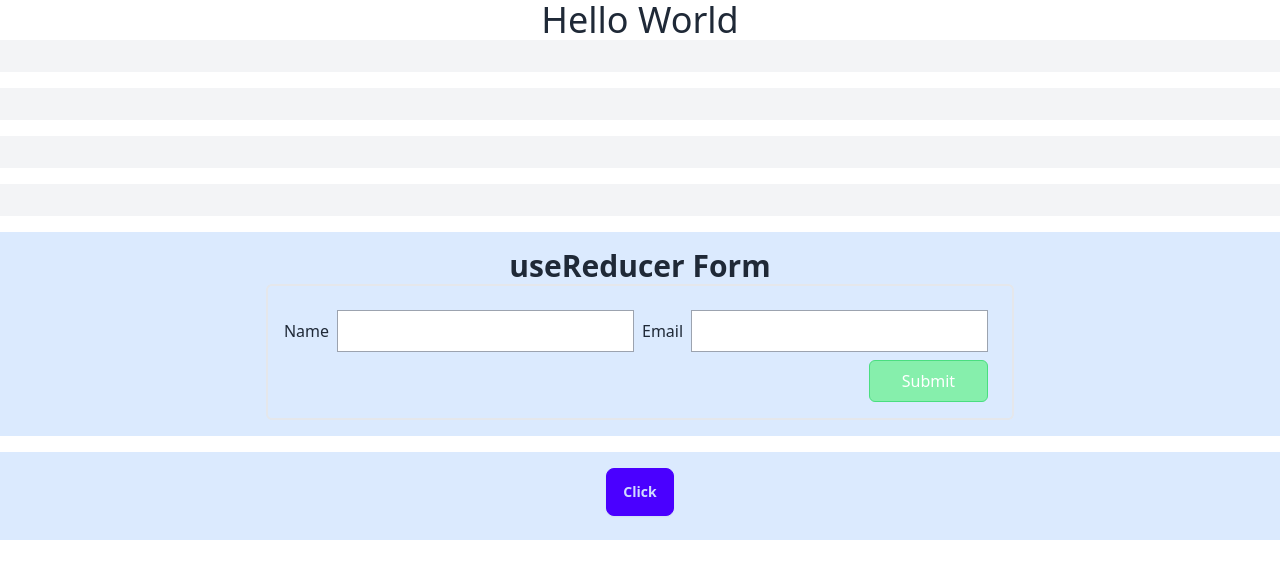
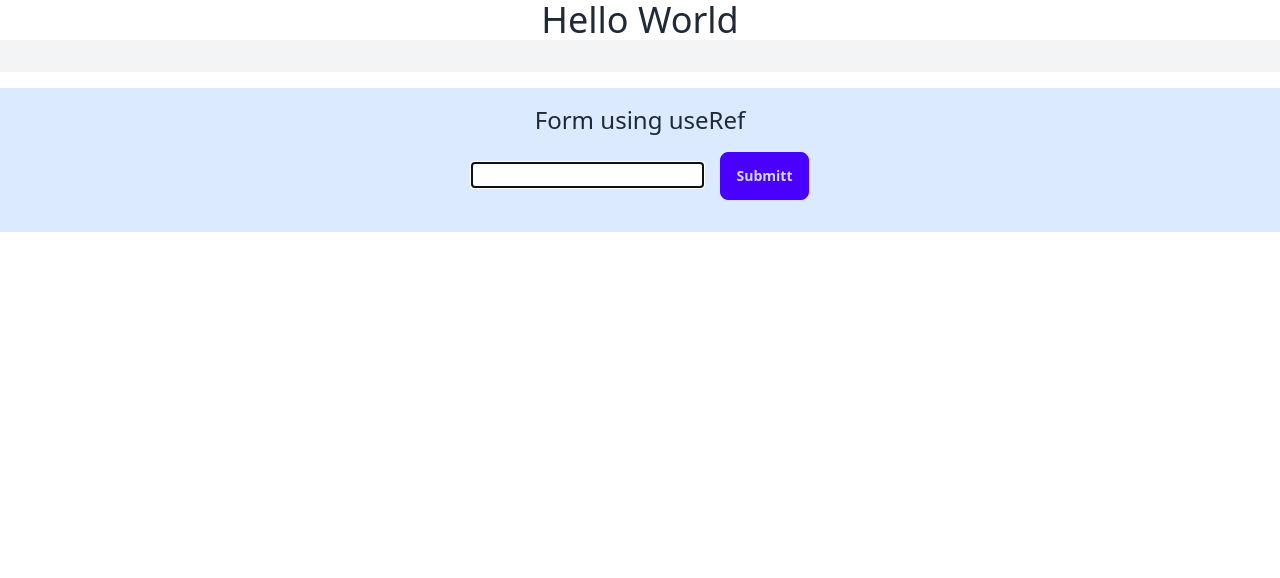
Before and after one commit to hasankarim18/react-type-script-basic, a React (Vite) app: page / in a window 1280 px wide. Shown: the top 578 px of the page. Built offline with nearby package versions, Linux system fonts and the light colour scheme.

Commit message:
useRef and dom accessing

```diff
--- a/src/App.tsx
+++ b/src/App.tsx
@@ -1,11 +1,13 @@
 // import { useState } from "react";
 import "./App.css";
+import FormUsingRef from "./pages/FormUsingRef";
 import UseEffectExample from "./pages/UseEffectExample";
 // import UseStateExample from "./pages/UseStateExample";
 // import Contact from "./pages/Contact";
 // import UserInfo from "./pages/UserInfo";
 // import ComplexForm from "./pages/ComplexForm";
 import UseReducerForm from "./pages/UseReducerForm";
+import UseRefExamples from "./pages/UseRefExamples";
 
 function App() {
   //   console.log('render');
@@ -18,14 +20,21 @@ function App() {
         <div className=" bg-gray-100   p-4">
           {/* <UseStateExample counter={counter} setCounter={setCounter} /> */}
         </div>
-        <div className="p-4 bg-gray-100 mt-4 ">{/* <Contact /> */}</div>
-        <div className="p-4 bg-gray-100 mt-4 ">{/* <UserInfo /> */}</div>
-        <div className="p-4 bg-gray-100 mt-4 ">{/* <ComplexForm /> */}</div>
-        <div className="p-4 bg-blue-100 mt-4 ">
+        {/* <div className="p-4 bg-gray-100 mt-4 "> <Contact /></div>
+        <div className="p-4 bg-gray-100 mt-4 "> <UserInfo /></div>
+        <div className="p-4 bg-gray-100 mt-4 "> <ComplexForm /></div> */}
+        {/* <div className="p-4 bg-blue-100 mt-4 ">
           <UseReducerForm />
         </div>
         <div className="p-4 bg-blue-100 mt-4 ">
           <UseEffectExample />
+        </div> */}
+
+        {/* <div className="p-4 bg-blue-100 mt-4 ">
+          <UseRefExamples />
+        </div> */}
+        <div className="p-4 bg-blue-100 mt-4 ">
+          <FormUsingRef />
         </div>
       </div>
     </>
--- /dev/null
+++ b/src/pages/FormUsingRef.tsx
@@ -0,0 +1,45 @@
+import React, { useEffect, useRef } from "react";
+
+// from handling with uncontrolled way
+
+const FormUsingRef = () => {
+  const nameRef = useRef<HTMLInputElement | null>(null);
+
+  // uncontrolled way of form handling not recomended
+  const handleSubmit = (e: React.FormEvent) => {
+    e.preventDefault();
+    console.log(nameRef.current?.value);
+  };
+
+  // mainly used for dom manipulation for animation for focus
+  // below when the form will mount it will automaticall focus on input
+  useEffect(() => {
+    nameRef.current?.focus();
+
+    return () => {};
+  }, []);
+
+  return (
+    <div className="text-center">
+      <h1 className="text-2xl">Form using useRef</h1>
+      <div className="m-4">
+        <form onSubmit={handleSubmit}>
+          <div>
+            <input
+              ref={nameRef}
+              type="text"
+              name="name"
+              id="name"
+              className="border border-red-400 mr-4"
+            />
+            <button type="submit" className="btn btn-primary">
+              Submitt
+            </button>
+          </div>
+        </form>
+      </div>
+    </div>
+  );
+};
+
+export default FormUsingRef;
--- /dev/null
+++ b/src/pages/UseRefExamples.tsx
@@ -0,0 +1,31 @@
+import { useRef, useState } from "react";
+
+const UseRefExamples = () => {
+  const [counter, setCounter] = useState(0);
+  const ref = useRef(0);
+
+  const increment = () => {
+    ref.current = ref.current + 1;
+    setCounter((prev) => prev + 1);
+    console.log("state => ", counter);
+    console.log("ref => ", ref.current);
+  };
+
+  return (
+    <div className="text-center">
+      <h1>useRef</h1>
+      <div>
+        <button
+          onClick={() => {
+            increment();
+          }}
+          className="btn-primary btn"
+        >
+          Increment Ref {ref.current}
+        </button>
+      </div>
+    </div>
+  );
+};
+
+export default UseRefExamples;
```
Also changed, not shown: 1 other file (tests, documents, lock files or other folders).
